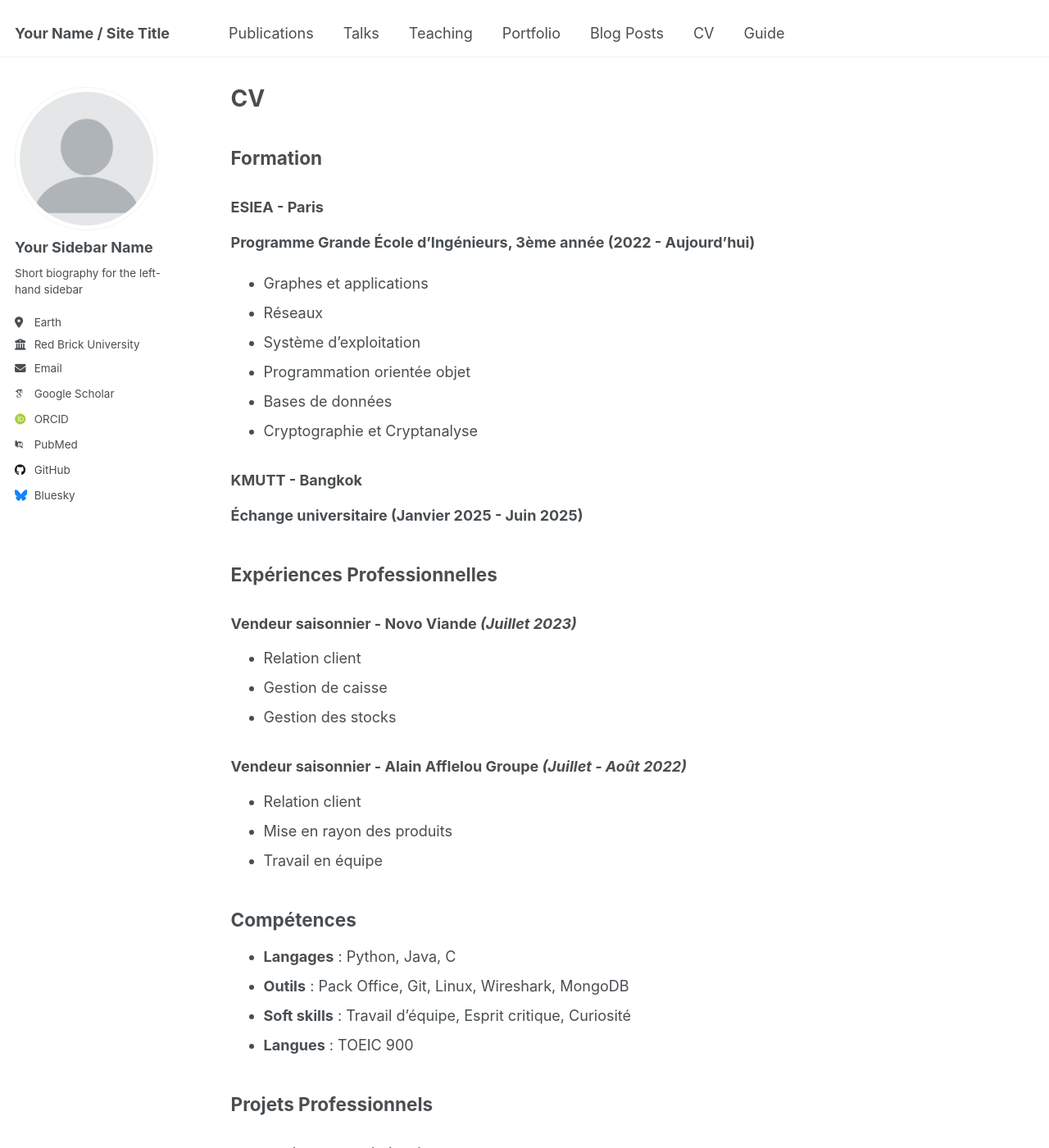
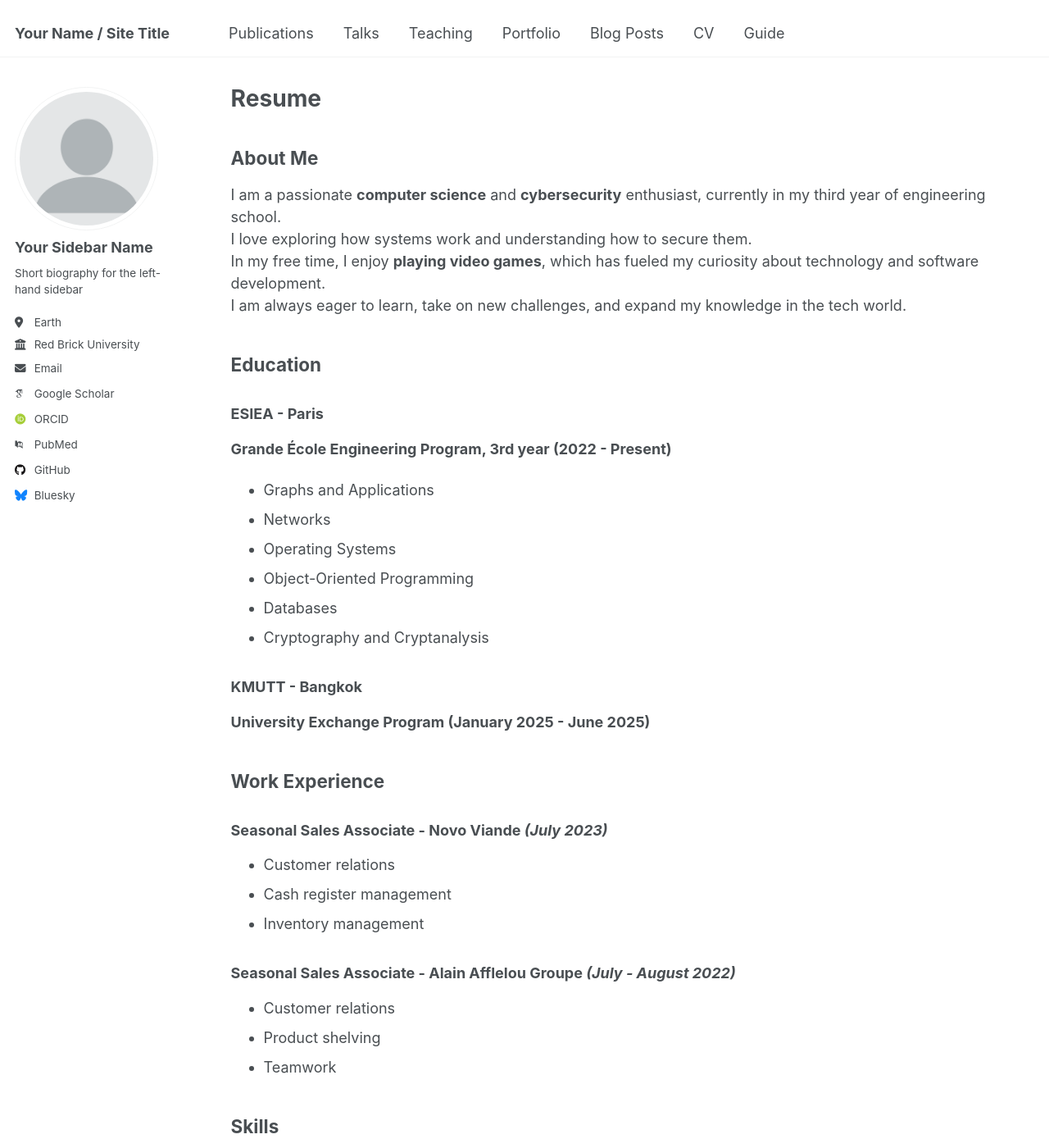
Before and after one commit to jules2666/jules2666.github.io, a Jekyll site: the page built from _pages/cv.md, in a window 1280 px wide and 1400 px high. Shown: the whole window at 82% size. Built offline with Jekyll 4.4.1, drawn with Linux system fonts in a browser that asks for light colours; some web fonts are replaced; some of the changed text lies outside the part shown.

Commit message:
Update cv.md

```diff
--- a/_pages/cv.md
+++ b/_pages/cv.md
@@ -1,58 +1,56 @@
 ---
 layout: archive
-title: "CV"
-permalink: /cv/
+title: "Resume"
+permalink: /resume/
 author_profile: true
 redirect_from:
-  - /resume
+  - /cv
 ---
 
 {% include base_path %}
 
-## Formation
+## About Me
+I am a passionate **computer science** and **cybersecurity** enthusiast, currently in my third year of engineering school.
+I love exploring how systems work and understanding how to secure them.
+In my free time, I enjoy **playing video games**, which has fueled my curiosity about technology and software development.
+I am always eager to learn, take on new challenges, and expand my knowledge in the tech world.
+
+## Education
 ### ESIEA - Paris
-**Programme Grande École d’Ingénieurs, 3ème année (2022 - Aujourd’hui)**
-- Graphes et applications
-- Réseaux
-- Système d’exploitation
-- Programmation orientée objet
-- Bases de données
-- Cryptographie et Cryptanalyse
+**Grande École Engineering Program, 3rd year (2022 - Present)**
+- Graphs and Applications
+- Networks
+- Operating Systems
+- Object-Oriented Programming
+- Databases
+- Cryptography and Cryptanalysis
 
 ### KMUTT - Bangkok
-**Échange universitaire (Janvier 2025 - Juin 2025)**
+**University Exchange Program (January 2025 - June 2025)**
 
-## Expériences Professionnelles
-### Vendeur saisonnier - **Novo Viande** *(Juillet 2023)*
-- Relation client
-- Gestion de caisse
-- Gestion des stocks
+## Work Experience
+### Seasonal Sales Associate - **Novo Viande** *(July 2023)*
+- Customer relations
+- Cash register management
+- Inventory management
 
-### Vendeur saisonnier - **Alain Afflelou Groupe** *(Juillet - Août 2022)*
-- Relation client
-- Mise en rayon des produits
-- Travail en équipe
+### Seasonal Sales Associate - **Alain Afflelou Groupe** *(July - August 2022)*
+- Customer relations
+- Product shelving
+- Teamwork
 
-## Compétences
-- **Langages** : Python, Java, C
-- **Outils** : Pack Office, Git, Linux, Wireshark, MongoDB
-- **Soft skills** : Travail d’équipe, Esprit critique, Curiosité
-- **Langues** : TOEIC 900
+## Skills
+- **Programming Languages**: Python, Java, C
+- **Tools**: Pack Office, Git, Linux, Wireshark, MongoDB
+- **Soft Skills**: Teamwork, Critical Thinking, Curiosity
+- **Languages**: TOEIC 900
 
-## Projets Professionnels
-### **Conception d’une bibliothèque en C**
-- Manipulation des grands entiers
-- Gestion de mémoire dynamique
-- Optimisation de programme
+## Projects
+### **Library Development in C**
+- Large integer manipulation
+- Dynamic memory management
+- Program optimization
 
-### **Simulation de Ruche**
-- Travail collaboratif en duo sur GitHub
-- Programmation et liaison de structures de données complexes (graphes, arbres, files FIFO, piles, listes chaînées)
-- Programmation d’une interface graphique avec SDL2
-
-## Liens et Coordonnées
-📍 **Adresse** : 1 rue bis du Haras, Buc, France
-📧 **Email** : [jules.malcato@gmail.com](mailto:jules.malcato@gmail.com)
-📞 **Téléphone** : 06 22 93 92 19
-🔗 **GitHub** : [github.com/jules2666](https://github.com/jules2666)
-🔗 **LinkedIn** : [linkedin.com/in/jules-pina-malcato-351b561b7/](https://www.linkedin.com/in/jules-pina-malcato-351b561b7/)
+### **Beehive Simulation**
+- Collaborative work in a duo on GitHub
+- Programming and integration of complex data structures (graphs, trees, FIFO queues, stacks, linked
```
